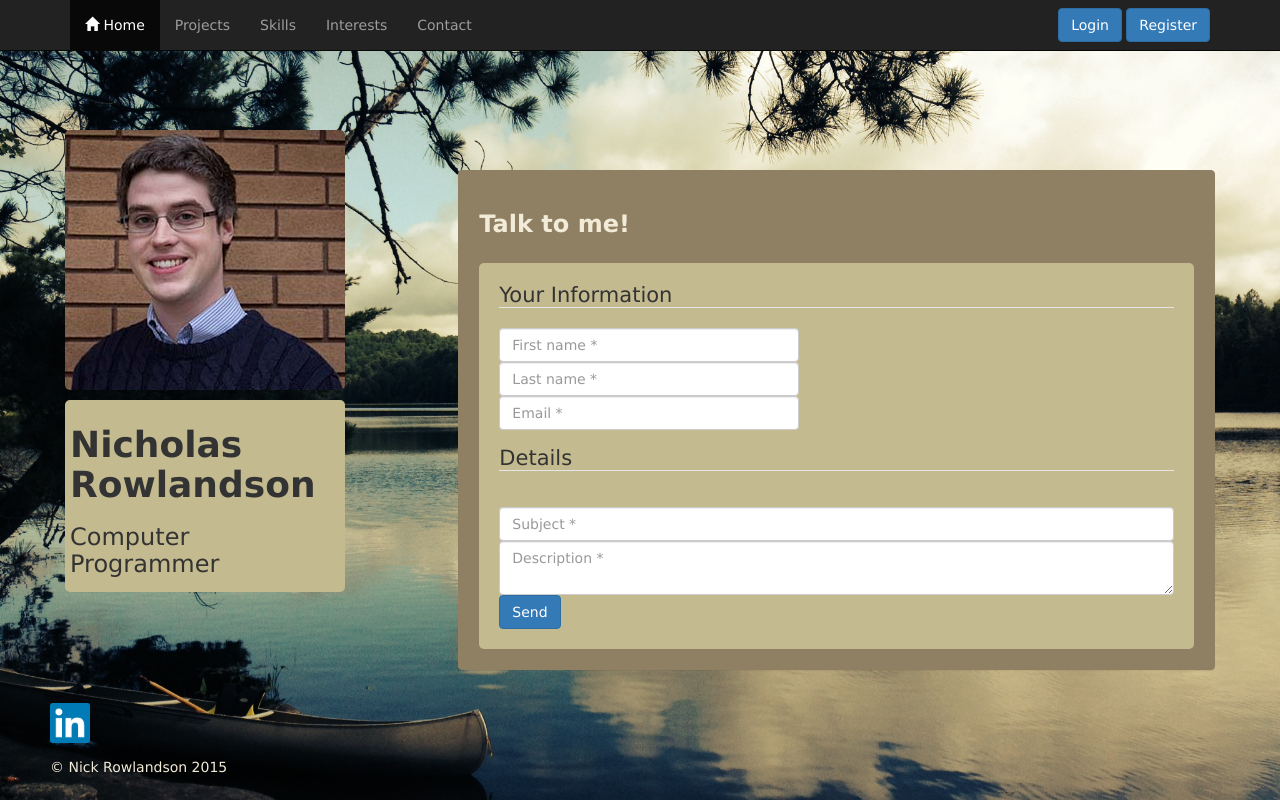
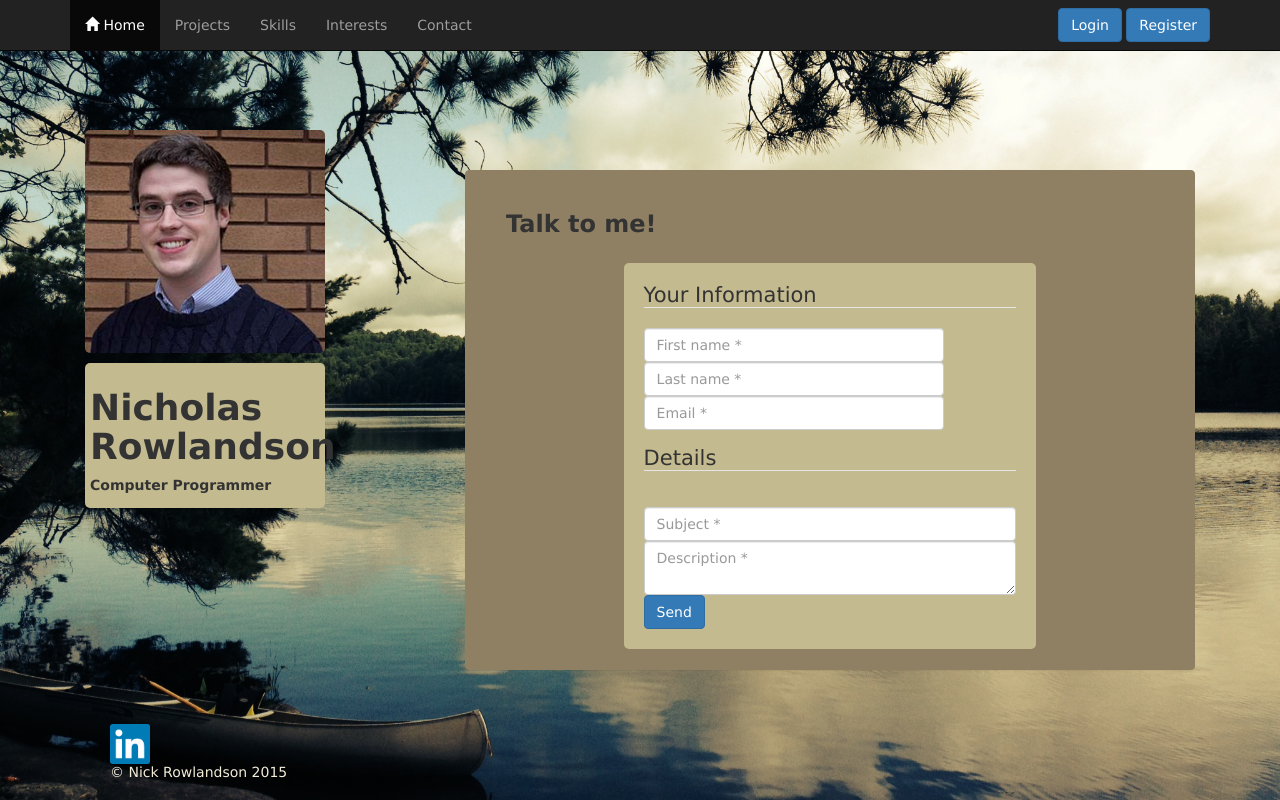
Before and after one commit to NickRowlandson/MyPortfolio, a website: page index.html at #!/contact in a window 1280 px wide. Drawn offline with nearby package versions, Linux system fonts and the light colour scheme.

Commit message:
CSS tweaks/code comments

```diff
--- a/assets/css/style.css
+++ b/assets/css/style.css
@@ -35,10 +35,11 @@ a {
     background-size: cover;
 }
 
-.footer {
-    color: #f2ebd7;
-    bottom:25px;
-    position:absolute;
+.footer > ul {
+    width:100%;
+    position:fixed;
+    bottom:0;
+    z-index: -11;
 }
 
 .content {
@@ -48,8 +49,8 @@ a {
 .panelEdit {
     background-color: #8f8064 !important;
     padding: 20px;
+    margin-bottom: 40px;
     margin-top: 80px;
-    text-align: left;
     border-color: #8f8064 !important;
 }
 
@@ -58,17 +59,17 @@ a {
 }
 
 .personalPic {
-    width:280px;
+    width:240px;
     border-radius: 5px;
 }
 
-.customWellPic {
+.customWell1 {
     background-color: #c3ba8f;
     padding: 5px;
     margin-top: 10px;
     border-radius: 5px;
     color: #333333;
-    width: 280px;
+    width: 240px;
 }
 
 .customWell {
@@ -76,8 +77,16 @@ a {
     padding:20px;
     border-radius: 5px;
     color: #333333;
+    width:60%;
+    margin-left: auto;
+    margin-right: auto;
 }
 .imgBorder {
     border-radius: 40px;
     padding: 20px;
 }
+
+.heading {
+    color: #333333;
+    margin-left: 20px;
+}
--- a/components/contact/contact.template.html
+++ b/components/contact/contact.template.html
@@ -5,7 +5,7 @@ Student ID: 200167125
 -->
 
 <div class="content">
-    <h3><strong>Talk to me!</strong></h3><br \>
+    <h3 class="heading"><strong>Talk to me!</strong></h3><br \>
     <div class="customWell">
         <form method="post" action="#" class="form" >
             <legend class="legend">Your Information</legend>
--- a/components/footer/footer.template.html
+++ b/components/footer/footer.template.html
@@ -1,14 +1,14 @@
 <!--
-Project Name: Assignment 1 (Personal Portfolio)
+Project Name: Personal Portfolio
 By: Nick Rowlandson
 Student ID: 200167125
 -->
 
 <div class="footer">
-    <div align="left">
+    <ul>
         <a href="https://ca.linkedin.com/in/nicholasrowlandson">
             <img src="../../assets/img/official_logo_linkedin.png" class="linkedIn"/>
         </a>
-    </div><br \>
-    <div>&#169 Nick Rowlandson 2015</div>
+        <p>&#169 Nick Rowlandson 2015</p>
+    </ul>
 </div>
--- a/index.html
+++ b/index.html
@@ -26,17 +26,16 @@ Student ID: 200167125
     <script src="components/login_registration/login_registration.controller.js"></script>
 
 </head>
-
-<body class="bg">
+<div class="mainNav">
+    <navbar></navbar>
+</div>
+<body class="container bg">
     <div>
-        <div class="mainNav">
-            <navbar></navbar>
-        </div>
         <div class="col-md-4" style="margin-top:40px;">
-            <img src="assets/img/nickRowlandson.jpg" class="personalPic"/>
-            <div class="customWellPic">
+            <img src="assets/img/nickRowlandson.jpg" class="personalPic" alt="Profile Picture"/>
+            <div class="customWell1">
               <h1><strong>Nicholas Rowlandson</strong></h1>
-              <h3>Computer Programmer</h3>
+              <p><strong>Computer Programmer</strong></p>
             </div>
         </div>
         <div class="col-md-8" >
@@ -44,8 +43,10 @@ Student ID: 200167125
                 <div ng-view></div>
             </div>
         </div>
-        <footer></footer>
+
     </div>
 </body>
-
+<div>
+    <footer></footer>
+</div>
 </html>
```
Also changed, not shown: components/home/home.template.html (+1 -1 lines), components/interests/interests.template.html (+5 -5 lines), components/login_registration/login_registration.template.html (+13 -6 lines), components/projects/projects.template.html (+1 -1 lines), components/skills/skills.template.html (+1 -1 lines).
